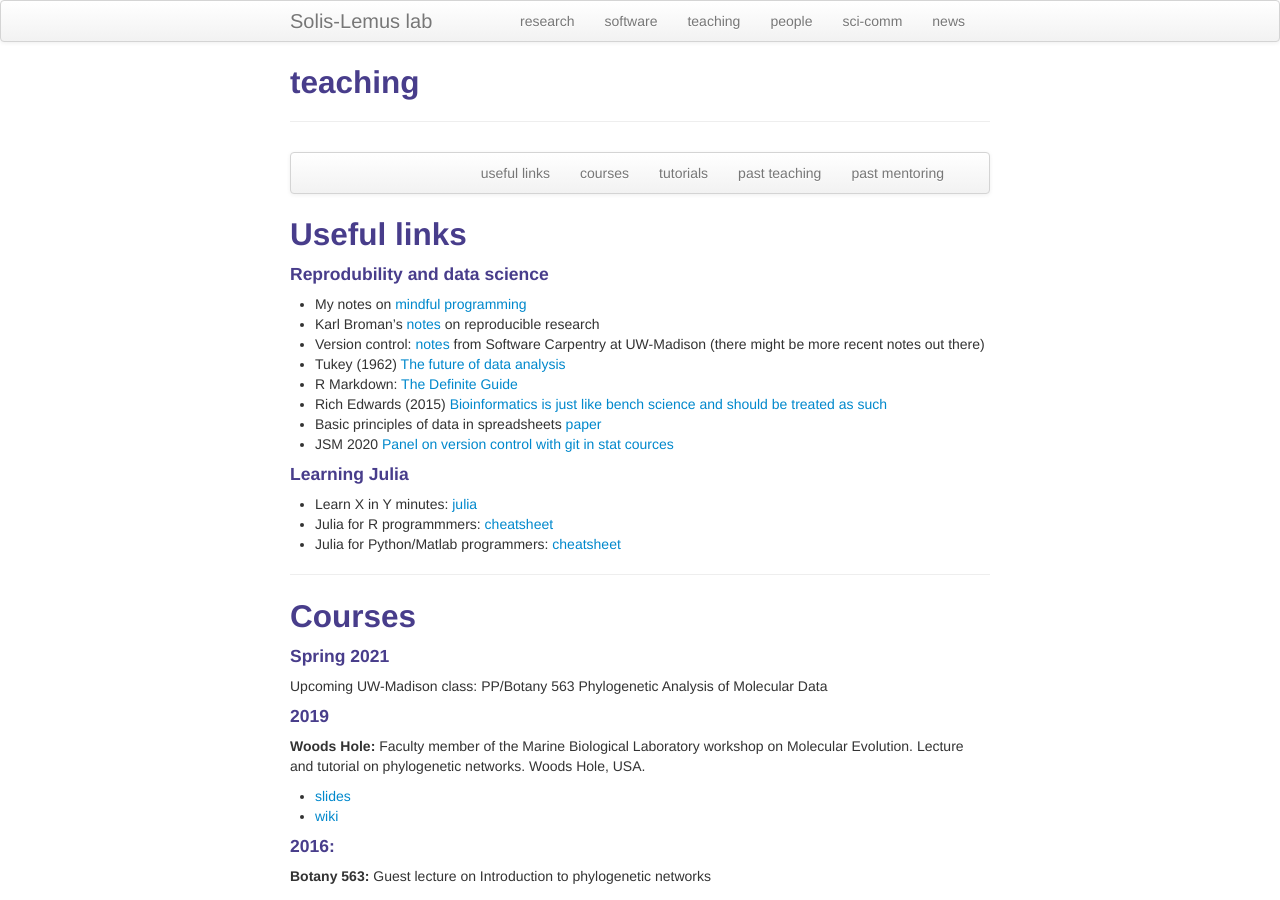
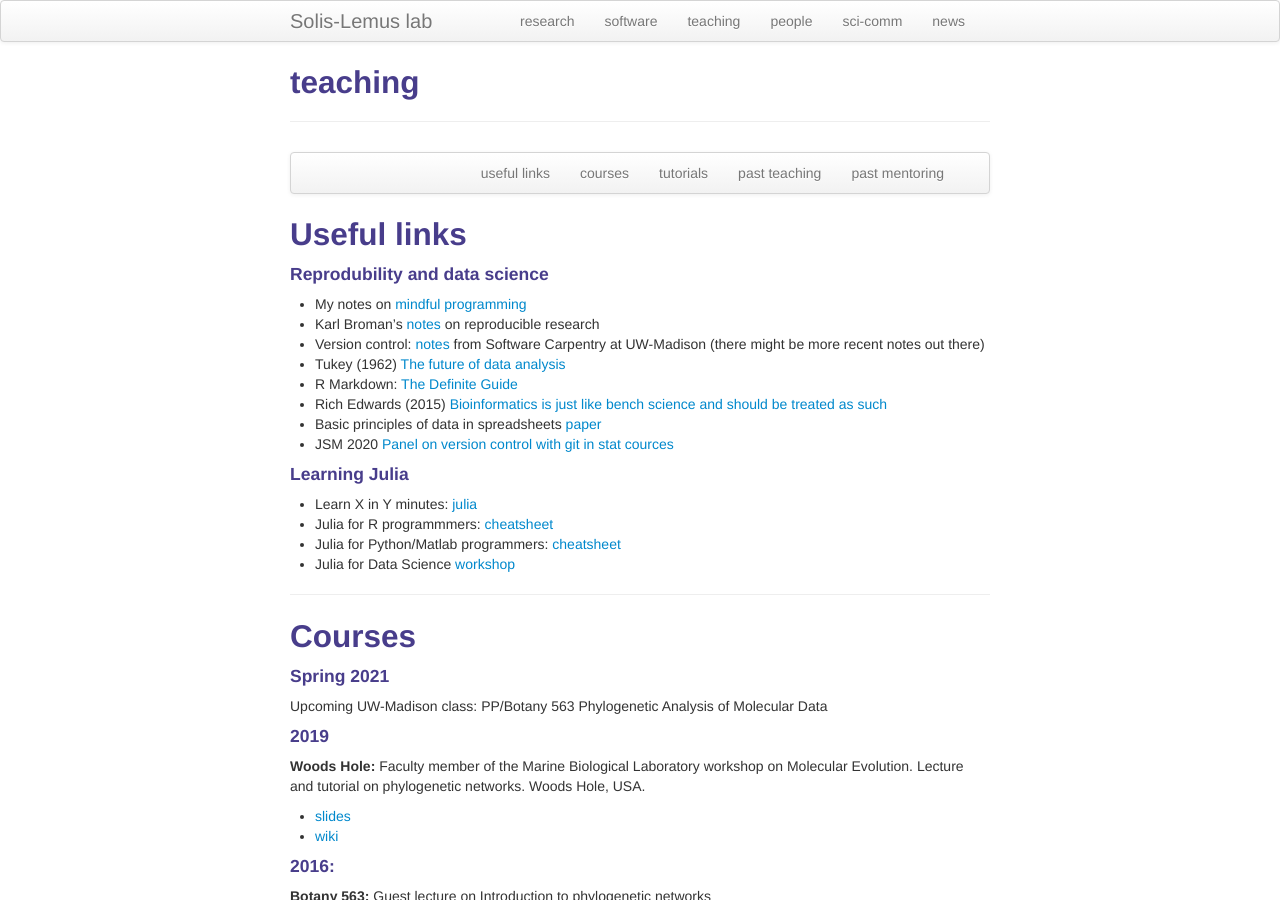
Before and after one commit to solislemuslab/solislemuslab.github.io, a Jekyll site: the page built from pages/teaching.md, in a window 1280 px wide and 900 px high. Built offline with Jekyll 4.4.1, drawn with Linux system fonts in a browser that asks for light colours.

Commit message:
added julia workshop

```diff
--- a/pages/teaching.md
+++ b/pages/teaching.md
@@ -32,6 +32,7 @@ description: Claudia Solis-Lemus' teaching
 - Learn X in Y minutes: [julia](https://learnxinyminutes.com/docs/julia/)
 - Julia for R programmmers: [cheatsheet](https://datascience-enthusiast.com/R/R_Julia_cheat_sheet.html)
 - Julia for Python/Matlab programmers: [cheatsheet](https://cheatsheets.quantecon.org/)
+- Julia for Data Science [workshop](https://github.com/crsl4/julia-workshop)
 
 ---
 
```
